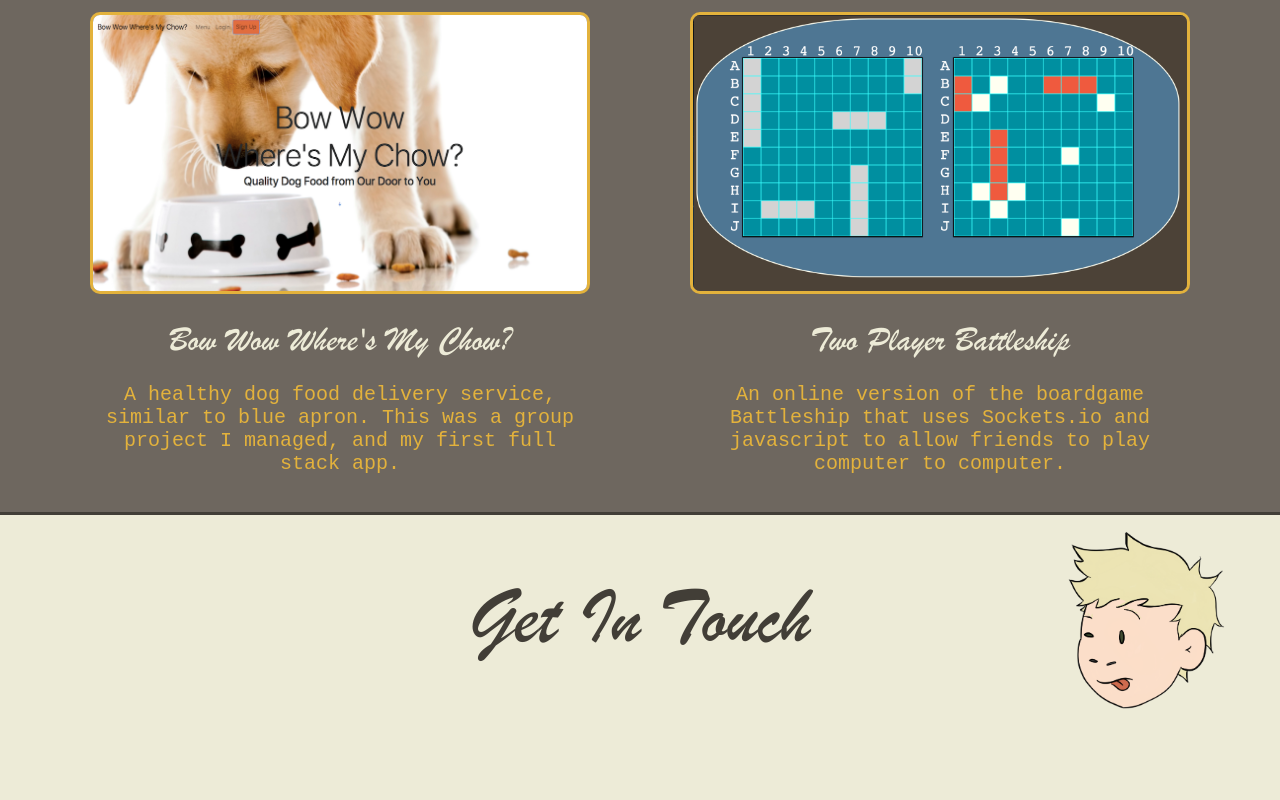
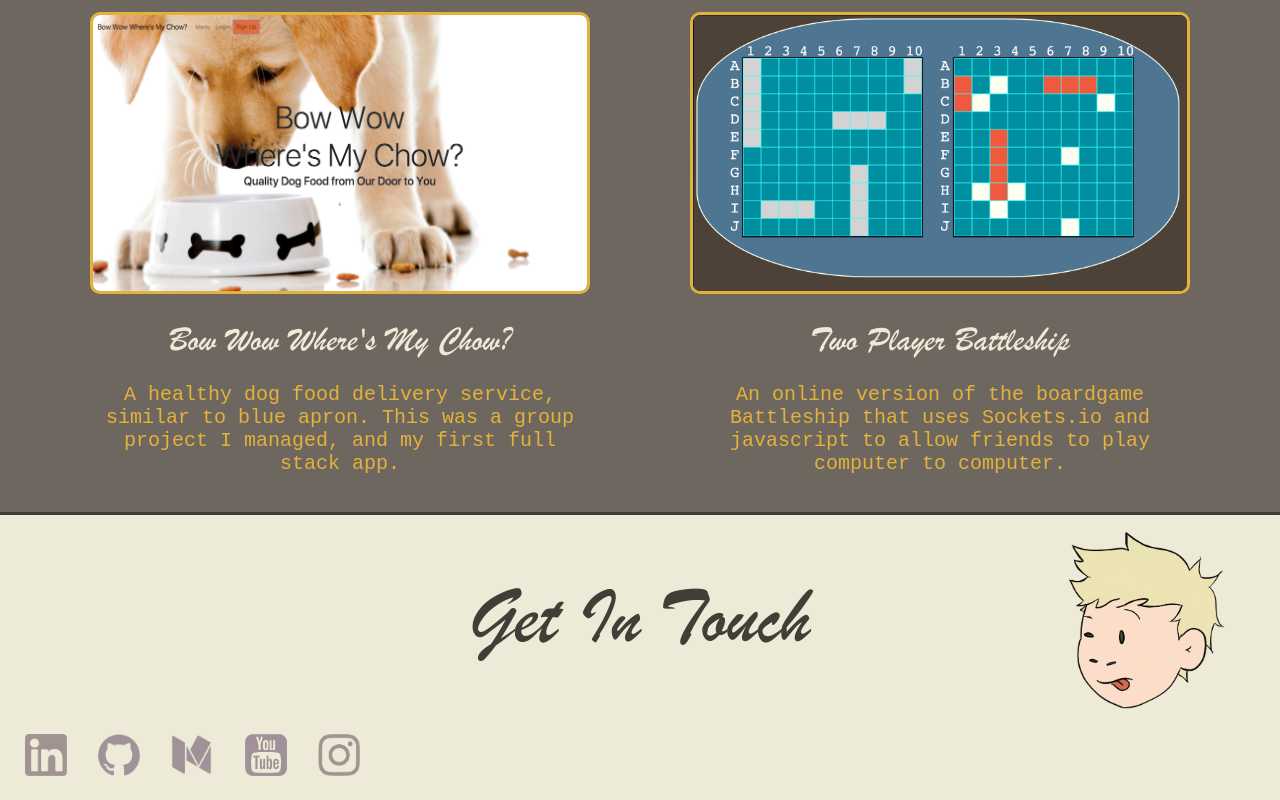
Before and after one commit to JedidiahBertram/Jedidiah-personal-site, a plain HTML site: page index.html in a window 1280 px wide. Shown: the part 1736-2536 px from the top of the page. Before the commit the page ends 2460 px from the top, so only its background shows below. Drawn offline with nearby package versions, Linux system fonts and the light colour scheme.

Commit message:
starts to add footer

```diff
--- a/index.html
+++ b/index.html
@@ -117,4 +117,15 @@
     </div>
   </div>
 
+  <div class='footerBox'>
+    <div class="footerContainer">
+      <span class='footerLinks'>
+        <a href="https://www.linkedin.com/in/jedidiah-bertram/" target="_blank"> <img src='assets/socialmedialogos/linkedin.png' id=logos> </a>
+        <a href="https://github.com/JedidiahBertram" target="_blank"> <img src='assets/socialmedialogos/GitHub.png' id=logos> </a>
+        <a href="https://medium.com/@jedidiahbertram" target="_blank"> <img src='assets/socialmedialogos/medium.png' id=logos> </a>
+        <a href="https://www.youtube.com/user/JedidiahBertram" target="_blank"> <img src='assets/socialmedialogos/youtube2.png' id=logos> </a>
+        <a href="https://www.instagram.com/jedidiah_bee/" target="_blank"> <img src='assets/socialmedialogos/instagram.png' id=logos> </a>
+      </span>
+    </div>
+
 </html>
--- a/style.css
+++ b/style.css
@@ -142,6 +142,15 @@ h1 {
   border-bottom: 3px solid #423E37;
 }
 
+.footerBox {}
+
+.footerContainer {
+  height: 75px;
+  width: 100%;
+  max-width: 1200px;
+  padding: 0 15px;
+}
+
 .headerContainer {
   width: 100%;
   max-width: 1200px;
@@ -174,6 +183,10 @@ h1 {
   left: 7%;
   width: 29%;
   height: auto;
+}
+
+.footerLinks {
+  margin-left: 40% auto;
 }
 
 .topBoxLinks {
```
